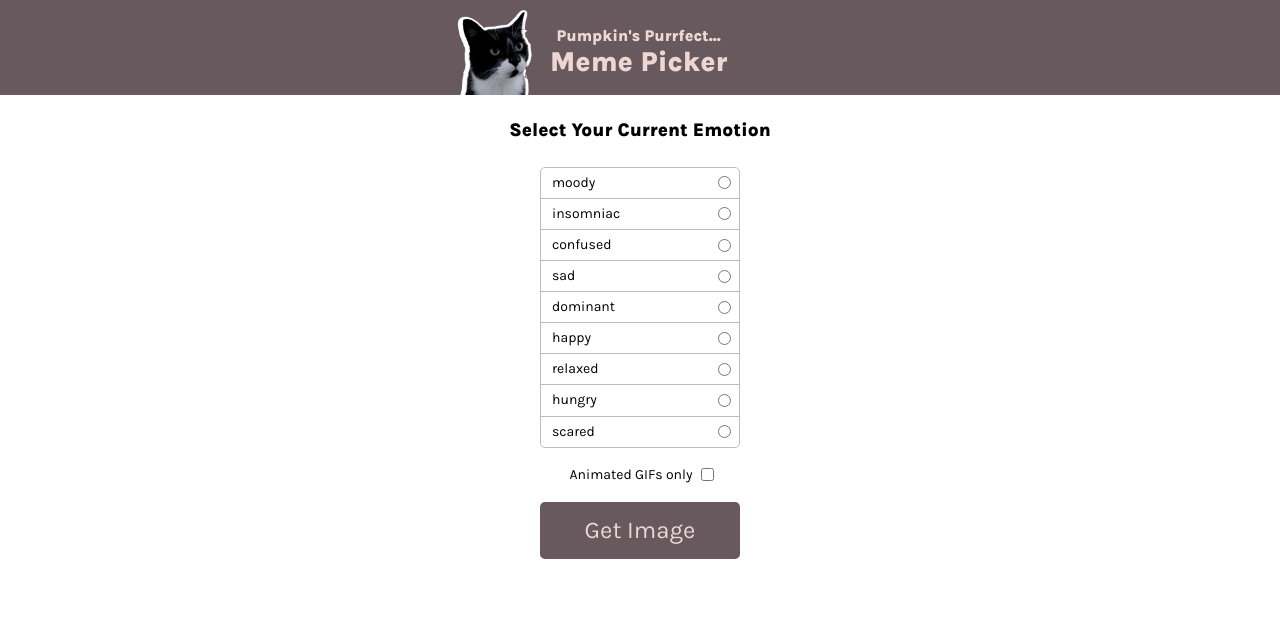
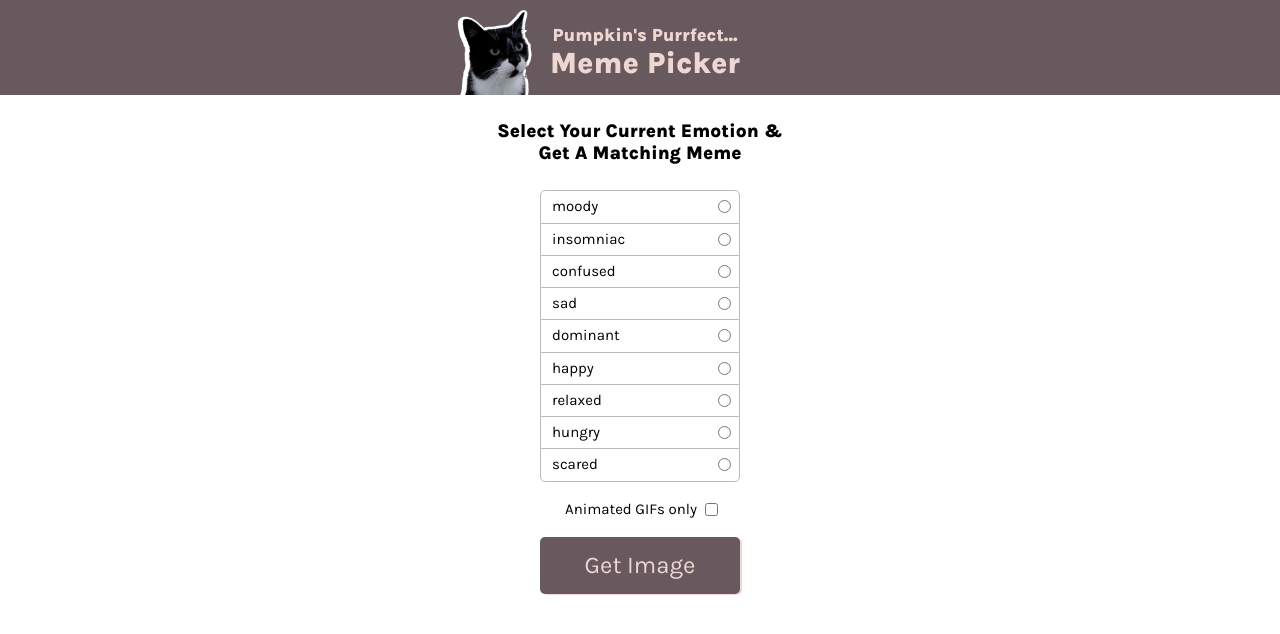
Before and after one commit to diankita/meme-picker, a website built with Vite: page index.html in a window 1280 px wide. Built offline with nearby package versions, Linux system fonts and the light colour scheme.

Commit message:
Updated styling

```diff
--- a/index.css
+++ b/index.css
@@ -15,15 +15,15 @@ h1, h2{
 }
 
 h1{
-    font-size: 28px;
+    font-size: 30px;
 }
 
 h2 {
-    font-size: 16px;
+    font-size: 18px;
 }
 
 h3{
-    margin: 25px;
+    margin: 26px;
 }
 
 /* layout */
@@ -69,7 +69,7 @@ header{
 }
 
 label{
-    font-size: 14px;
+    font-size: 15px;
     padding: 3px;
     width: 100%;
     cursor: pointer;
@@ -110,6 +110,7 @@ input[type="radio"]{
     border: none;
     border-radius: 5px;
     margin-bottom: 8px;
+    box-shadow: 2px 1px 1px;
 }
 
 .get-image-btn:hover, .get-image-btn:focus {
@@ -131,8 +132,8 @@ input[type="radio"]{
     justify-content: center;
     border: 1px solid #67595e;
     border-radius: 5px;
-    width: 420px;
-    height: 490px;
+    width: 430px;
+    height: 500px;
     background-color: #fff0ee;
 }
 
--- a/index.html
+++ b/index.html
@@ -1,6 +1,8 @@
 <html>
 
-<head><link rel="stylesheet" href="https://cdnjs.cloudflare.com/ajax/libs/normalize/8.0.1/normalize.css">
+<head>
+	<meta name="viewport" content="width=device-width, initial-scale=1" />
+	<link rel="stylesheet" href="https://cdnjs.cloudflare.com/ajax/libs/normalize/8.0.1/normalize.css">
 	<link rel="stylesheet" href="index.css">
 	<link rel="preconnect" href="https://fonts.googleapis.com">
 	<link rel="preconnect" href="https://fonts.gstatic.com" crossorigin>
@@ -18,7 +20,10 @@
 		</div>
 	</header>
 	<main>
-		<h3>Select Your Current Emotion</h3>
+		<h3>Select Your Current Emotion &
+			<br>
+			Get A Matching Meme
+		</h3>
 		<div class="controls-container">
 			<div class="emotion-radios" id="emotion-radios"></div>
 			<div class="gifs-check">
@@ -28,10 +33,10 @@
 			<button class="get-image-btn" id="get-image-btn">Get Image</button>
 		</div>
 	</main>
-		<div class="meme-modal" id="meme-modal">
-			<button class="meme-modal-close-btn" id="meme-modal-close-btn">X</button>
-			<div id="meme-modal-inner"></div>
-		</div>
+	<div class="meme-modal" id="meme-modal">
+		<button class="meme-modal-close-btn" id="meme-modal-close-btn">X</button>
+		<div id="meme-modal-inner"></div>
+	</div>
 	<script src="index.js" type="module"></script>
 </body>
 
```
